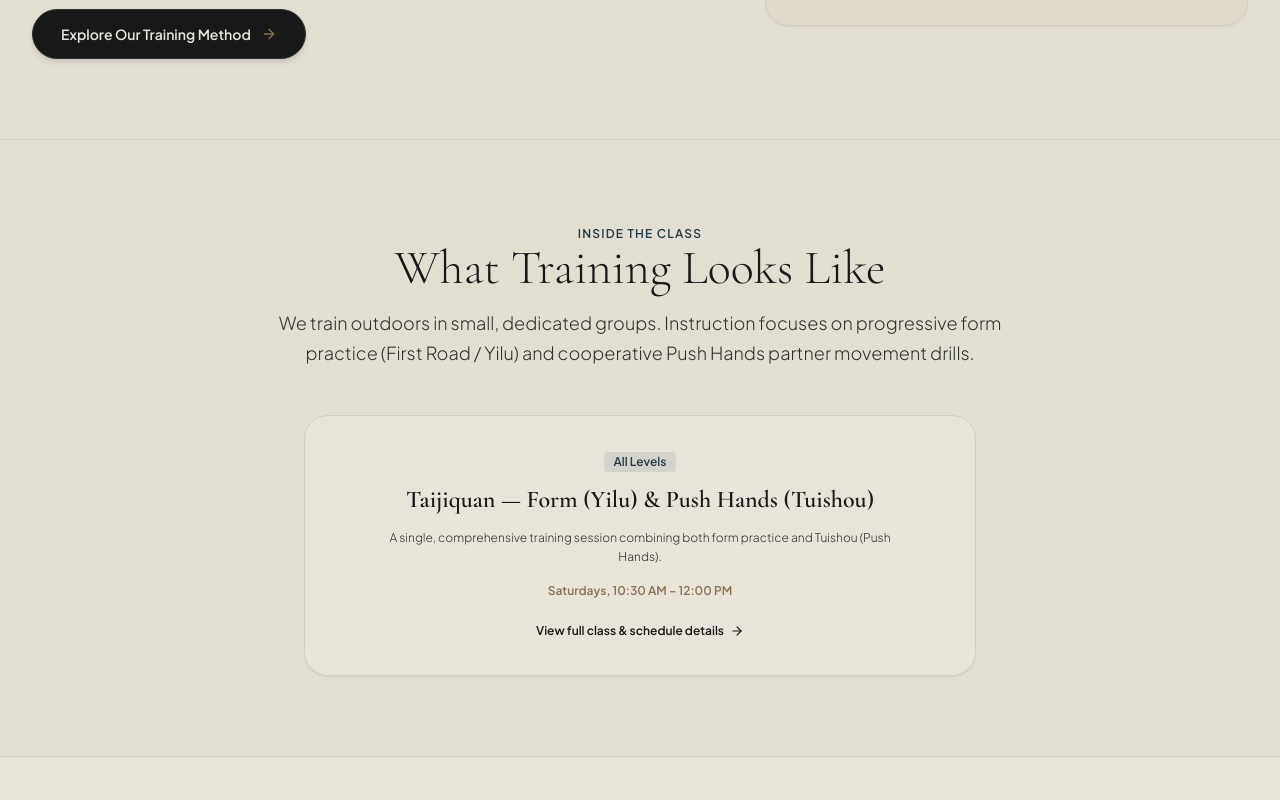
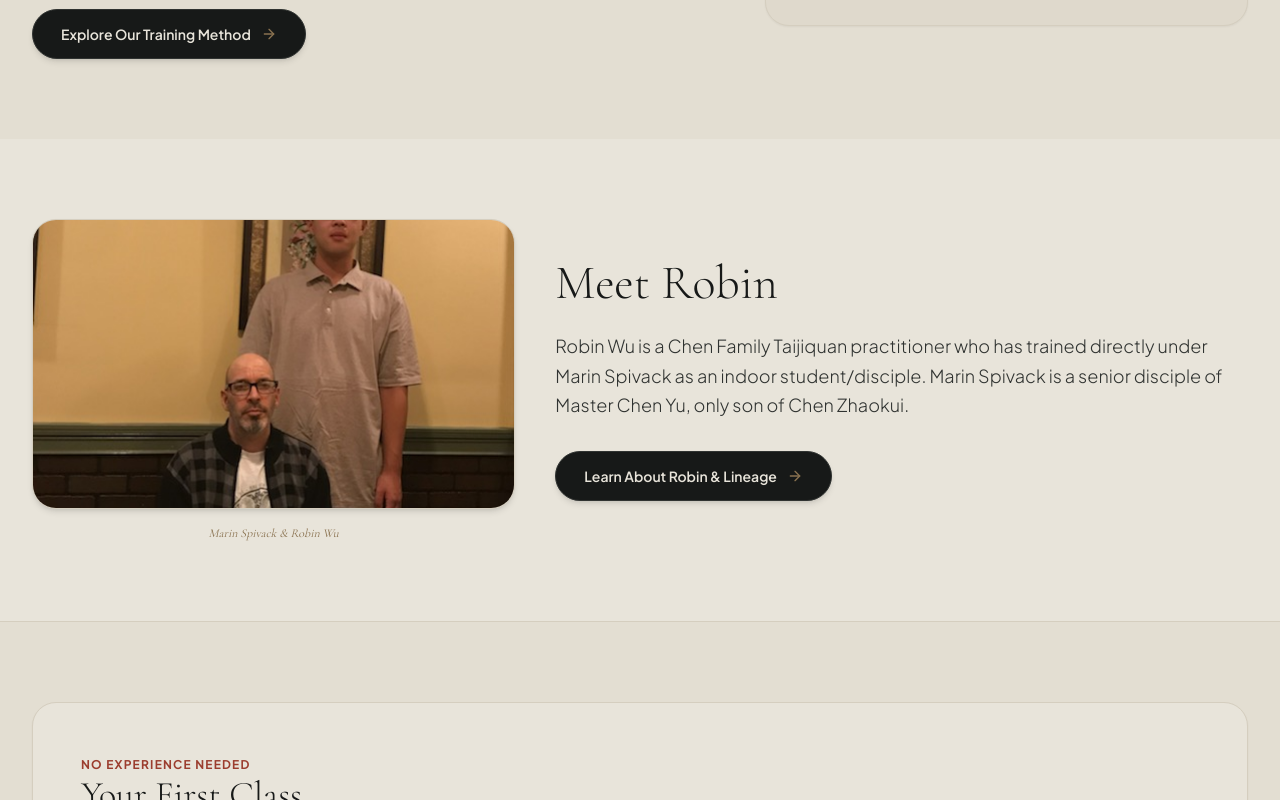
Before and after one commit to RobinfWu/taiji-meetup, a Next.js app: page / in a window 1280 px wide. Shown: the part 2200-3000 px from the top of the page. Built offline with nearby package versions, Linux system fonts and the light colour scheme.

Commit message:
Remove "What Training Looks Like" section

```diff
--- a/app/page.tsx
+++ b/app/page.tsx
@@ -207,55 +207,6 @@ export default function Home() {
             </div>
           </div>
         </section>
-
-        {/* Step 4: What Training Looks Like */}
-        <section className="py-20 bg-[#DFD9CC]/50 border-y border-[#D5CEBF] relative">
-          <div className="max-w-7xl mx-auto px-4 sm:px-6 lg:px-8 space-y-12">
-            <div className="text-center max-w-3xl mx-auto space-y-4">
-              <span className="text-xs font-semibold uppercase tracking-widest text-[#243B45]">
-                Inside the Class
-              </span>
-              <h2 className="font-serif text-3xl sm:text-4xl md:text-5xl font-light text-[#171918]">
-                What Training Looks Like
-              </h2>
-              <p className="text-[#303331] text-base sm:text-lg leading-relaxed font-light">
-                We train outdoors in small, dedicated groups. Instruction focuses on progressive form practice (First Road / Yilu) and cooperative Push Hands partner movement drills.
-              </p>
-            </div>
-
-            <div className="max-w-2xl mx-auto w-full">
-              {TAIJI_DATA.classes.map((session) => (
-                <div
-                  key={session.id}
-                  className="bg-[#E8E4DA] p-7 sm:p-9 rounded-3xl border border-[#D5CEBF] space-y-4 flex flex-col justify-between items-center text-center shadow-xs"
-                >
-                  <div className="space-y-3 flex flex-col items-center">
-                    <span className="text-xs font-semibold px-2.5 py-0.5 rounded bg-[#243B45]/10 text-[#243B45]">
-                      {session.level}
-                    </span>
-                    <h3 className="font-serif text-xl sm:text-2xl font-semibold text-[#171918]">
-                      {session.title}
-                    </h3>
-                    <p className="text-xs text-[#303331] leading-relaxed font-light max-w-lg mx-auto">
-                      {session.description}
-                    </p>
-                    <div className="text-xs text-[#8A7250] font-semibold pt-1">
-                      {session.day}, {session.time}
-                    </div>
-                  </div>
-                  <Link
-                    href="/classes"
-                    className="inline-flex items-center justify-center space-x-1.5 text-xs font-semibold text-[#171918] hover:text-[#9B3D2E] transition-colors pt-2"
-                  >
-                    <span>View full class & schedule details</span>
-                    <ArrowRight className="w-3.5 h-3.5" />
-                  </Link>
-                </div>
-              ))}
-            </div>
-          </div>
-        </section>
-
         {/* Step 5: Meet Robin (Doorway to /about) */}
         <section className="py-20 bg-[#E8E4DA] relative">
           <div className="max-w-7xl mx-auto px-4 sm:px-6 lg:px-8">
```
